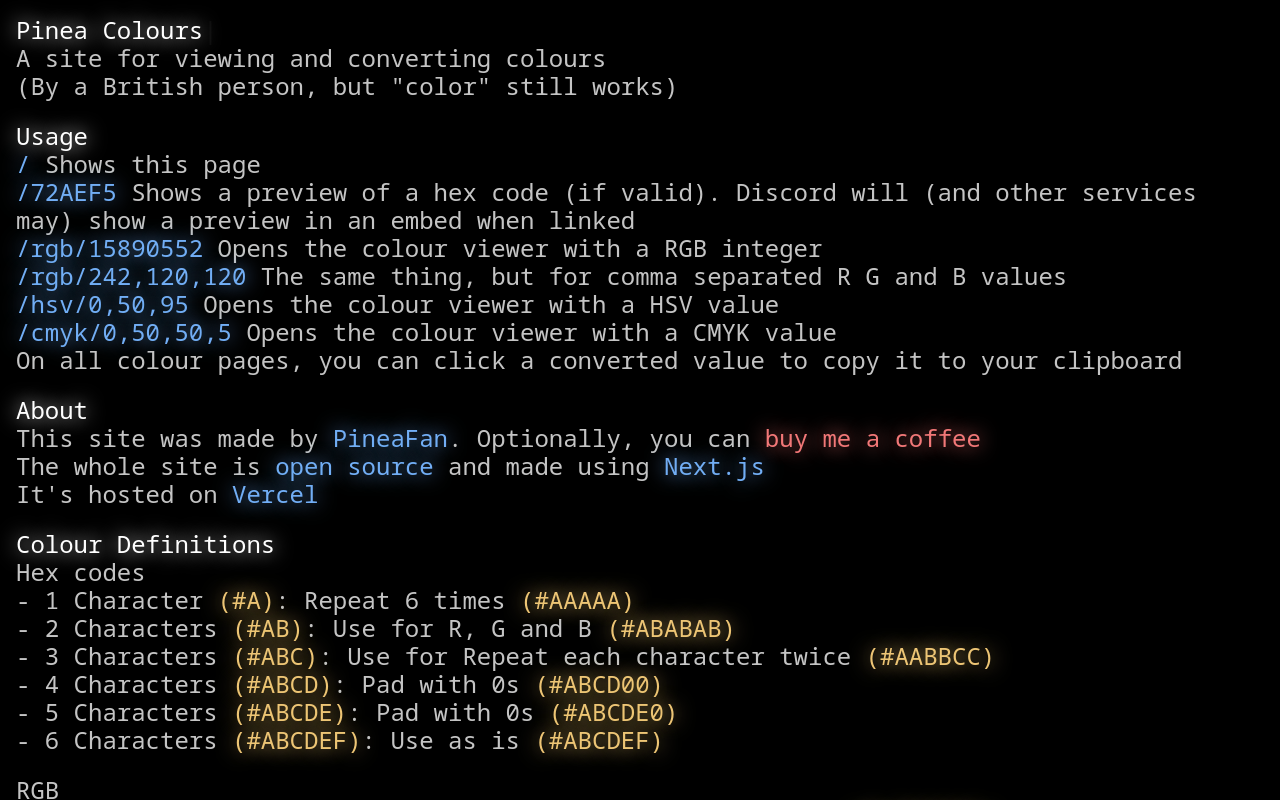
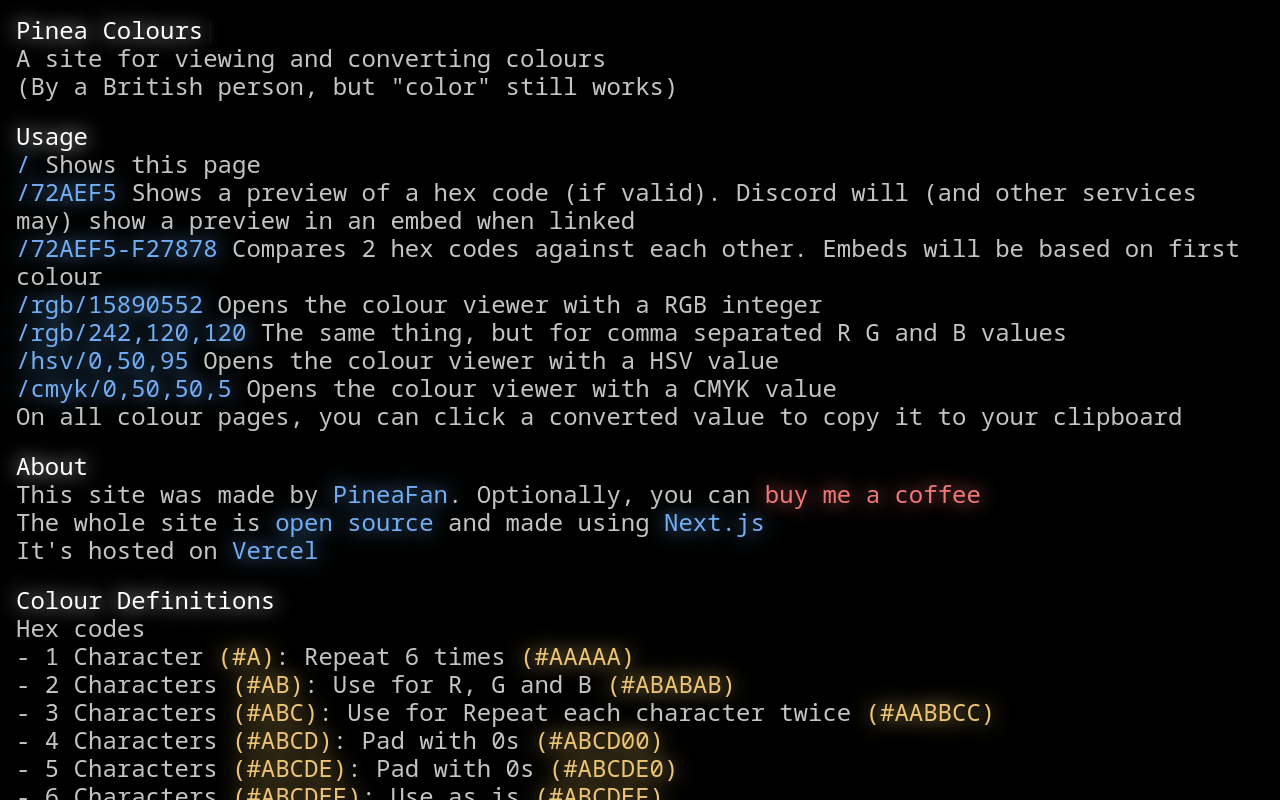
Before and after one commit to PineaFan/Colours, a Next.js app: page / in a window 1280 px wide. Built offline with nearby package versions, Linux system fonts and the light colour scheme.

Commit message:
Added compare to about

```diff
--- a/pages/index.tsx
+++ b/pages/index.tsx
@@ -39,6 +39,7 @@ export default function Page() {
         <p className={Styles.white}>Usage</p>
         <p><a href="/">/</a> Shows this page</p>
         <p><a href="/72AEF5">/72AEF5</a> Shows a preview of a hex code (if valid). Discord will (and other services may) show a preview in an embed when linked</p>
+        <p><a href="/72AEF5-F27878">/72AEF5-F27878</a> Compares 2 hex codes against each other. Embeds will be based on first colour</p>
         <p><a href="/rgb/15890552">/rgb/15890552</a> Opens the colour viewer with a RGB integer</p>
         <p><a href="/rgb/242,120,120">/rgb/242,120,120</a> The same thing, but for comma separated R G and B values</p>
         <p><a href="/hsv/0,50.4,94.9">/hsv/0,50,95</a> Opens the colour viewer with a HSV value</p>
```
